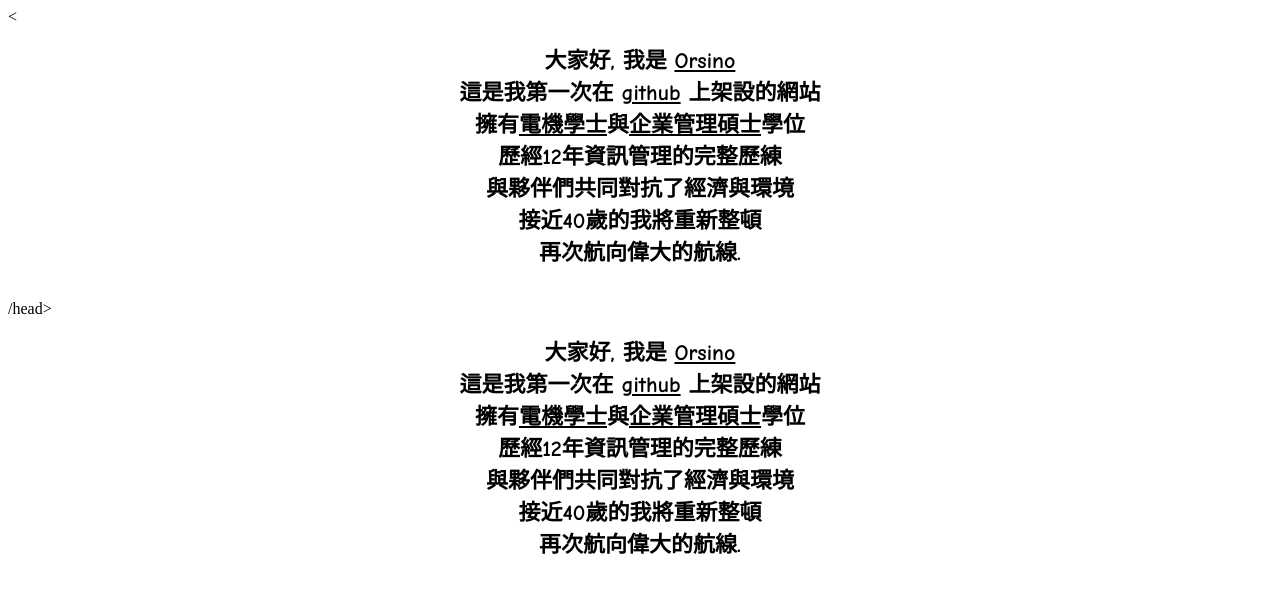
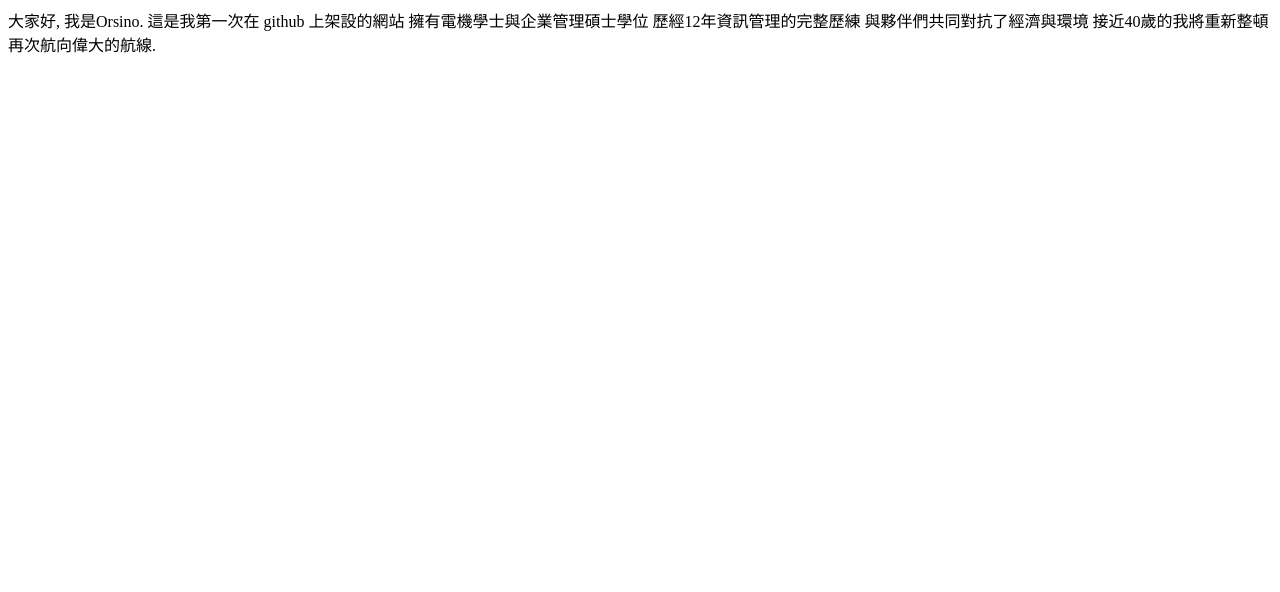
Before and after one commit to orsinobbb/website, a plain HTML site: page index.html in a window 1280 px wide. Drawn offline with Linux system fonts and the light colour scheme.

Commit message:
Add files via upload

```diff
--- a/index.html
+++ b/index.html
@@ -2,22 +2,14 @@
 <html>
     <head>
         <title>Hello world ! </title>
-    <<p style="text-align:center"><span style="font-size:22px"><span style="font-family:Comic Sans MS,cursive"><strong>大家好, 我是 <u>Orsino</u><br />
-這是我第一次在 <u>github</u> 上架設的網站<br />
-擁有<u>電機學士</u>與<u>企業管理碩士</u>學位<br />
-歷經12年資訊管理的完整歷練<br />
-與夥伴們共同對抗了經濟與環境<br />
-接近40歲的我將重新整頓<br />
-再次航向偉大的航線.</strong></span></span><br />
-&nbsp;</p>/head>
+    </head>
     <body>
-           	<p style="text-align:center"><span style="font-size:22px"><span style="font-family:Comic Sans MS,cursive"><strong>大家好, 我是 <u>Orsino</u><br />
-這是我第一次在 <u>github</u> 上架設的網站<br />
-擁有<u>電機學士</u>與<u>企業管理碩士</u>學位<br />
-歷經12年資訊管理的完整歷練<br />
-與夥伴們共同對抗了經濟與環境<br />
-接近40歲的我將重新整頓<br />
-再次航向偉大的航線.</strong></span></span><br />
-&nbsp;</p>
+           	大家好, 我是Orsino.
+		這是我第一次在 github 上架設的網站
+		擁有電機學士與企業管理碩士學位
+		歷經12年資訊管理的完整歷練
+		與夥伴們共同對抗了經濟與環境
+		接近40歲的我將重新整頓
+		再次航向偉大的航線.
     </body>
 </html>
```
